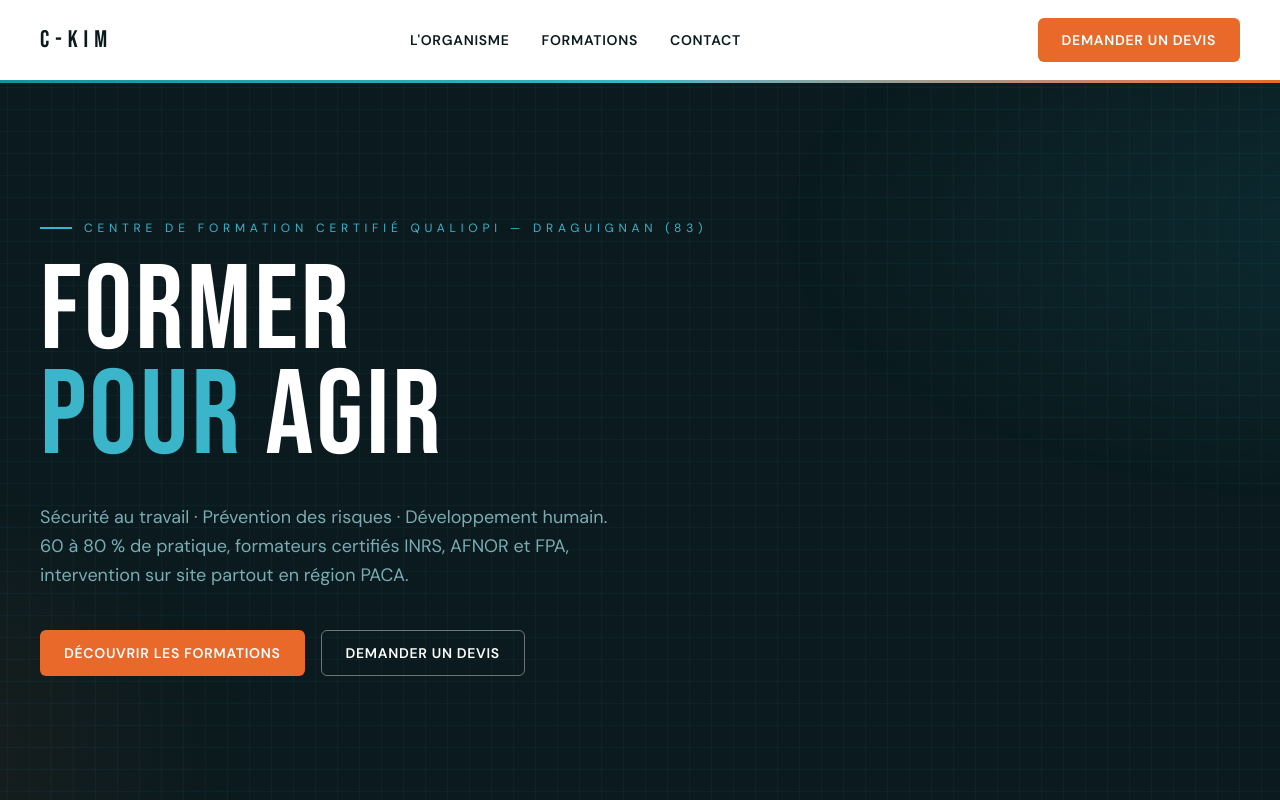
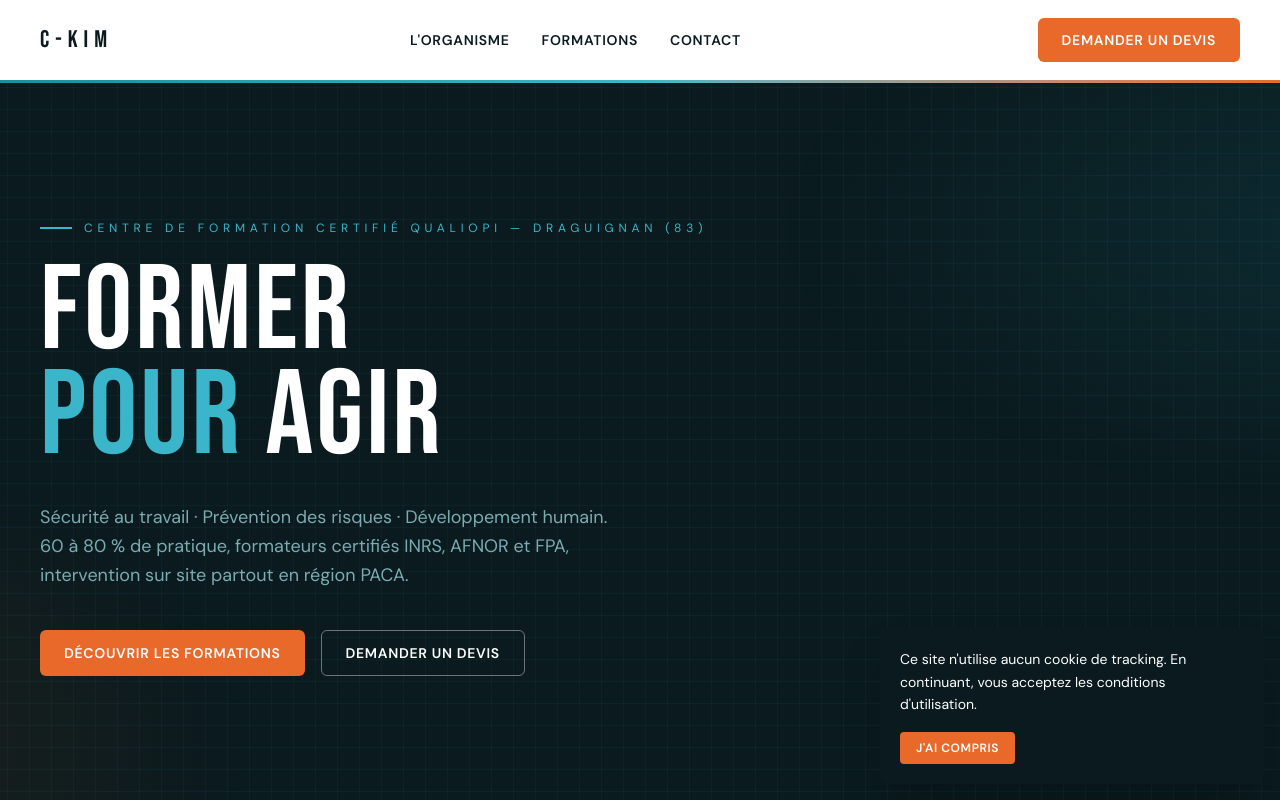
Before and after one commit to AlanT-lock/ckimformation, a Next.js app: page / in a window 1280 px wide. Shown: the top 800 px of the page. Built offline with nearby package versions, Linux system fonts and the light colour scheme; no server answers.

Commit message:
feat: minimal cookie banner

```diff
--- a/app/(public)/layout.tsx
+++ b/app/(public)/layout.tsx
@@ -1,6 +1,7 @@
 import { Navbar } from '@/components/layout/Navbar';
 import { Footer } from '@/components/layout/Footer';
 import { DevisModalProvider } from '@/components/forms/DevisModal';
+import { CookieBanner } from '@/components/layout/CookieBanner';
 
 export default function PublicLayout({ children }: { children: React.ReactNode }) {
   return (
@@ -8,6 +9,7 @@ export default function PublicLayout({ children }: { children: React.ReactNode }
       <Navbar />
       <main className="pt-20">{children}</main>
       <Footer />
+      <CookieBanner />
     </DevisModalProvider>
   );
 }
--- /dev/null
+++ b/components/layout/CookieBanner.tsx
@@ -0,0 +1,35 @@
+'use client';
+import { useEffect, useState } from 'react';
+import { motion, AnimatePresence } from 'framer-motion';
+
+const KEY = 'ckim-cookie-accepted';
+
+export function CookieBanner() {
+  const [visible, setVisible] = useState(false);
+  useEffect(() => {
+    if (!localStorage.getItem(KEY)) setVisible(true);
+  }, []);
+  function accept() {
+    localStorage.setItem(KEY, '1');
+    setVisible(false);
+  }
+  return (
+    <AnimatePresence>
+      {visible && (
+        <motion.div
+          initial={{ y: 80, opacity: 0 }}
+          animate={{ y: 0, opacity: 1 }}
+          exit={{ y: 80, opacity: 0 }}
+          className="fixed bottom-4 inset-x-4 md:left-auto md:right-4 md:max-w-sm bg-dark text-white p-5 rounded-lg shadow-2xl z-[90]"
+        >
+          <p className="text-sm leading-relaxed">
+            Ce site n&apos;utilise aucun cookie de tracking. En continuant, vous acceptez les conditions d&apos;utilisation.
+          </p>
+          <button onClick={accept} className="mt-4 bg-orange text-white px-4 py-2 rounded text-xs uppercase tracking-wider font-semibold hover:bg-orange-l transition">
+            J&apos;ai compris
+          </button>
+        </motion.div>
+      )}
+    </AnimatePresence>
+  );
+}
```
